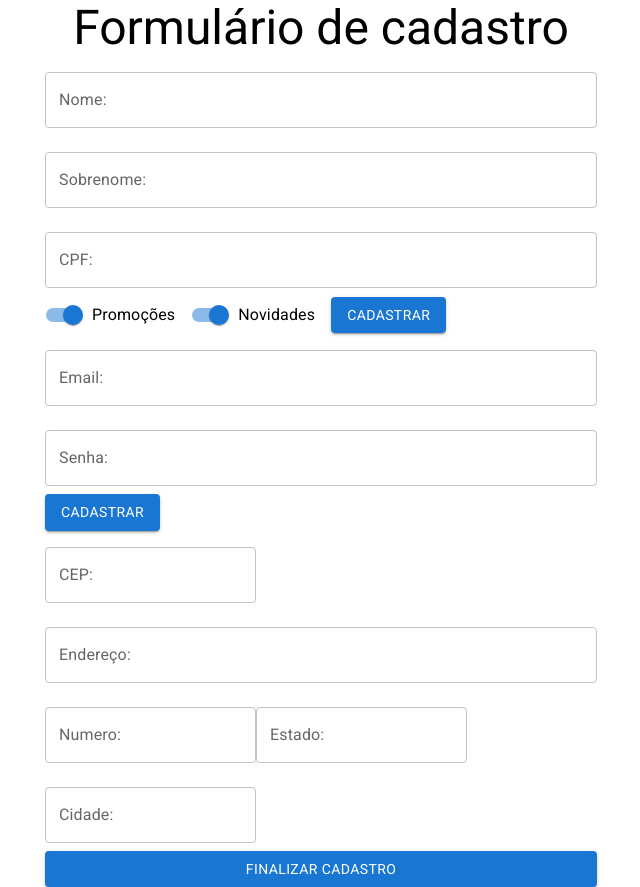
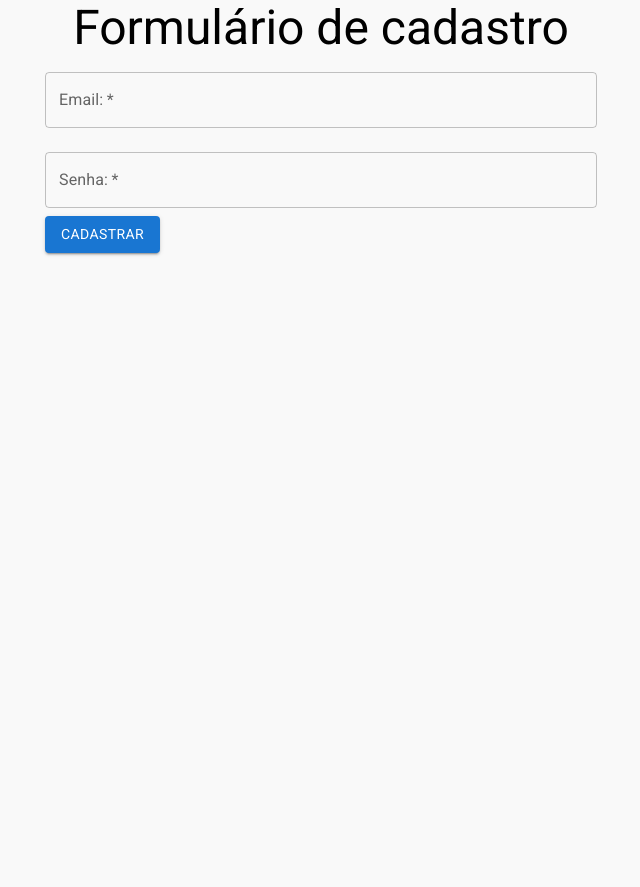
Before and after one commit to AlanFabricioBarbosa/formReact, a React (Create React App) app: page / in a window 1280 px wide. Shown: the whole page, without its empty margins (319-959 px from the left). After the commit the page ends 800 px from the top, so only its background shows below. Built offline with nearby package versions, Linux system fonts and the light colour scheme; the HTML template or start-up script is replaced by a standard one.

Commit message:
:sparkles: Separando o formulário em partes

```diff
--- a/src/App.js
+++ b/src/App.js
@@ -7,7 +7,7 @@
 function App() {
   return (
     <Container component='article' maxWidth='sm'>
-      <Typography variant='h3' align='center' component='h1'>Formulário de cadastro</Typography>
+      <Typography variant='h3' align='center' component='h1'  >Formulário de cadastro</Typography>
       <FormularioCadastro aoEnviar={aoEnviarForm} validarCPF={validarCPF}/>
     </Container>
   );
--- a/src/Components/FormularioCadastro/DadosEntregas.jsx
+++ b/src/Components/FormularioCadastro/DadosEntregas.jsx
@@ -1,42 +1,77 @@
 import { TextField, Button } from '@mui/material'
-import React from 'react'
+import React, { useState } from 'react'
 
-function DadosEntrega() {
+function DadosEntrega({aoEnviar}) {
+const [cep, setCep] = useState("")
+const [endereco, setEndereco] = useState("")
+const [numero, setNumero] = useState("")
+const [estado, setEstado] = useState("")
+const [cidade, setCidade] = useState("")
+
     return(
-        <form>
+        <form onSubmit={(event) => {
+                event.preventDefault()
+                aoEnviar({cep, endereco, numero, estado, cidade})
+            }
+        }>
             <TextField
+                value={cep}
+                onChange={(event) => {
+                    setCep(event.target.value)
+                }}
                 id="cep"
                 label="CEP:"
                 type="number"
+                required
                 variant='outlined'
                 margin='normal'
             />
             <TextField
+                value={endereco}
+                onChange={(event) => {
+                    setEndereco(event.target.value)
+                }}
                 id="endereco"
                 label="Endereço:"
                 type="text"
+                required
                 variant='outlined'
                 fullWidth
                 margin='normal'
             />
             <TextField
+                value={numero}
+                onChange={(event) => {
+                    setNumero(event.target.value)
+                }}
                 id="numero"
                 label="Numero:"
                 type="number"
+                required
                 variant='outlined'
                 margin='normal'
             />
             <TextField
+                value={estado}
+                onChange={(event) => {
+                    setEstado(event.target.value)
+                }}
                 id="estado"
                 label="Estado:"
                 type="text"
+                required
                 variant='outlined'
                 margin='normal'
             />
             <TextField
+                value={cidade}
+                onChange={(event) => {
+                    setCidade(event.target.value)
+                }}
                 id="cidade"
                 label="Cidade:"
                 type="text"
+                required
                 variant='outlined'
                 margin='normal'
             />
--- a/src/Components/FormularioCadastro/DadosPessoais.jsx
+++ b/src/Components/FormularioCadastro/DadosPessoais.jsx
@@ -28,6 +28,7 @@
                 }
                 id='nome'
                 label='Nome:'
+                required
                 variant='outlined'
                 fullWidth
                 margin='normal'/>
@@ -39,6 +40,7 @@
                 }
                 id='sobrenome'
                 label='Sobrenome:'
+                required
                 variant='outlined'
                 fullWidth
                 margin='normal'/>
@@ -56,6 +58,7 @@
                 helperText={erros.cpf.texto}
                 id='cpf'
                 label='CPF:'
+                required
                 variant='outlined'
                 fullWidth
                 margin='normal'/>
--- a/src/Components/FormularioCadastro/DadosUsuario.jsx
+++ b/src/Components/FormularioCadastro/DadosUsuario.jsx
@@ -1,21 +1,37 @@
 import { Button, TextField } from "@mui/material";
-import React from "react";
+import React, { useState } from "react";
 
-function DadosUsuario() {
+function DadosUsuario({aoEnviar}) {
+    const [email, setEmail] = useState("")
+    const [senha, setSenha] = useState("")
+
     return(
-        <form>
+        <form onSubmit={(event) => {
+            event.preventDefault();
+            aoEnviar({email, senha})
+        }}>
             <TextField
+                value={email}
+                onChange={(event) => {
+                    setEmail(event.target.value)
+                }}
                 id="email"
                 label="Email:"
                 type="email"
+                required
                 variant='outlined'
                 fullWidth
                 margin='normal'
             />
             <TextField
+                value={senha}
+                onChange={(event) => {
+                    setSenha(event.target.value)
+                }}
                 id="senha"
                 label="Senha:"
                 type="password"
+                required
                 variant='outlined'
                 fullWidth
                 margin='normal'
--- a/src/Components/FormularioCadastro/FormularioCadastro.jsx
+++ b/src/Components/FormularioCadastro/FormularioCadastro.jsx
@@ -1,16 +1,25 @@
 
-import React from 'react'
+import React, { useState } from 'react'
 import DadosPessoais from './DadosPessoais'
 import DadosUsuario from './DadosUsuario'
 import DadosEntrega from './DadosEntregas'
 
+function FormularioCadastro({aoEnviar, validarCPF}) {
+    const [etapaAtual, setEtapaAtual] = useState(0)
 
-function FormularioCadastro({aoEnviar, validarCPF}) {
+    const formularios =[
+    <DadosUsuario aoEnviar={proximo}/>,
+    <DadosPessoais aoEnviar={proximo} validarCPF={validarCPF}/>,
+    <DadosEntrega aoEnviar={aoEnviar}/>,
+]
+
+    function proximo(dados) {
+        setEtapaAtual(etapaAtual+1)
+    }
+
     return(
         <>
-            <DadosPessoais aoEnviar={aoEnviar} validarCPF={validarCPF}/>
-            <DadosUsuario/>
-            <DadosEntrega/>
+            {formularios[etapaAtual]}
         </>
     )
 }
--- a/src/index.css
+++ b/src/index.css
@@ -5,6 +5,7 @@
     sans-serif;
   -webkit-font-smoothing: antialiased;
   -moz-osx-font-smoothing: grayscale;
+  background-color: #F9F9F9;
 }
 
 code {
```
